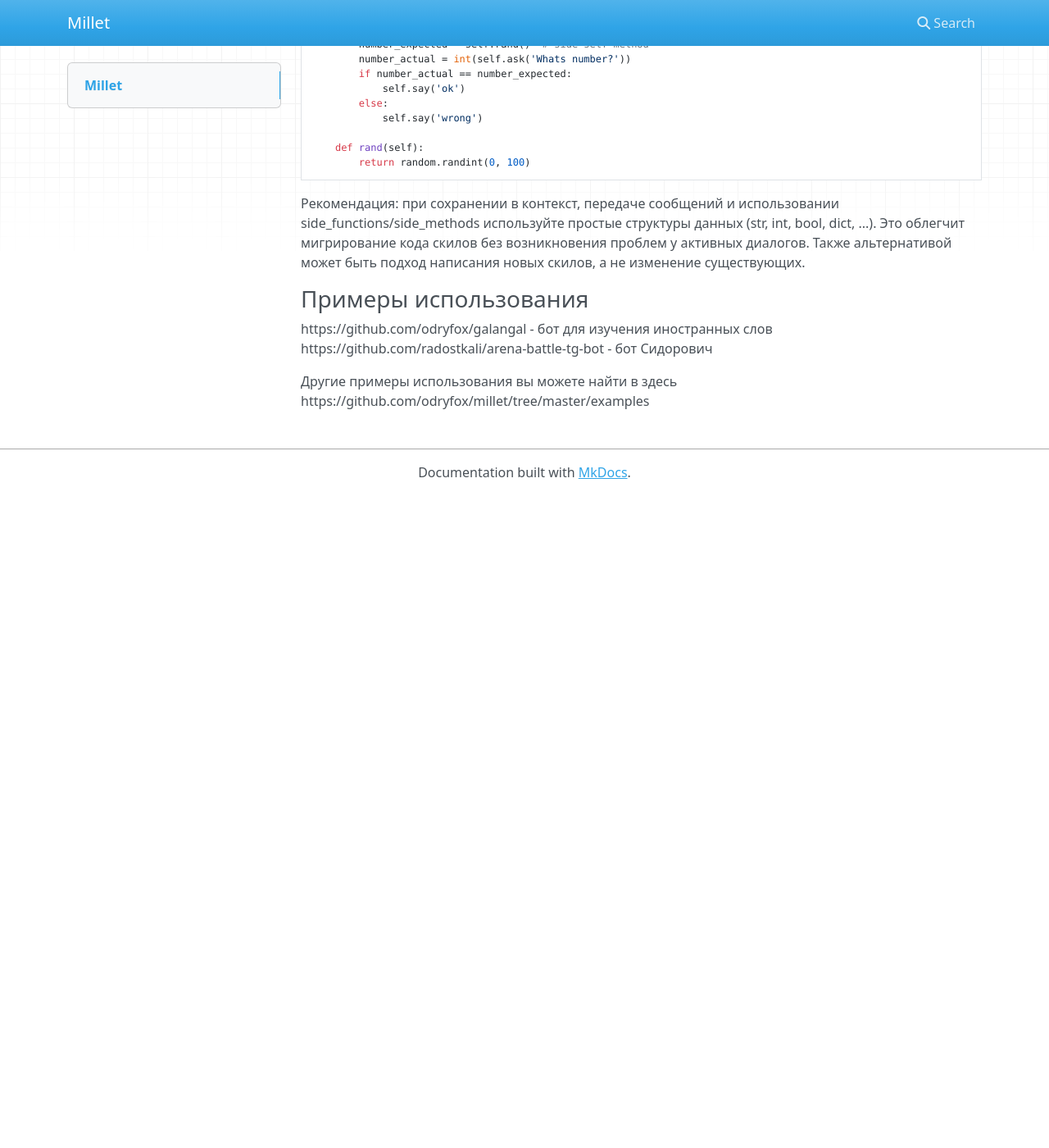
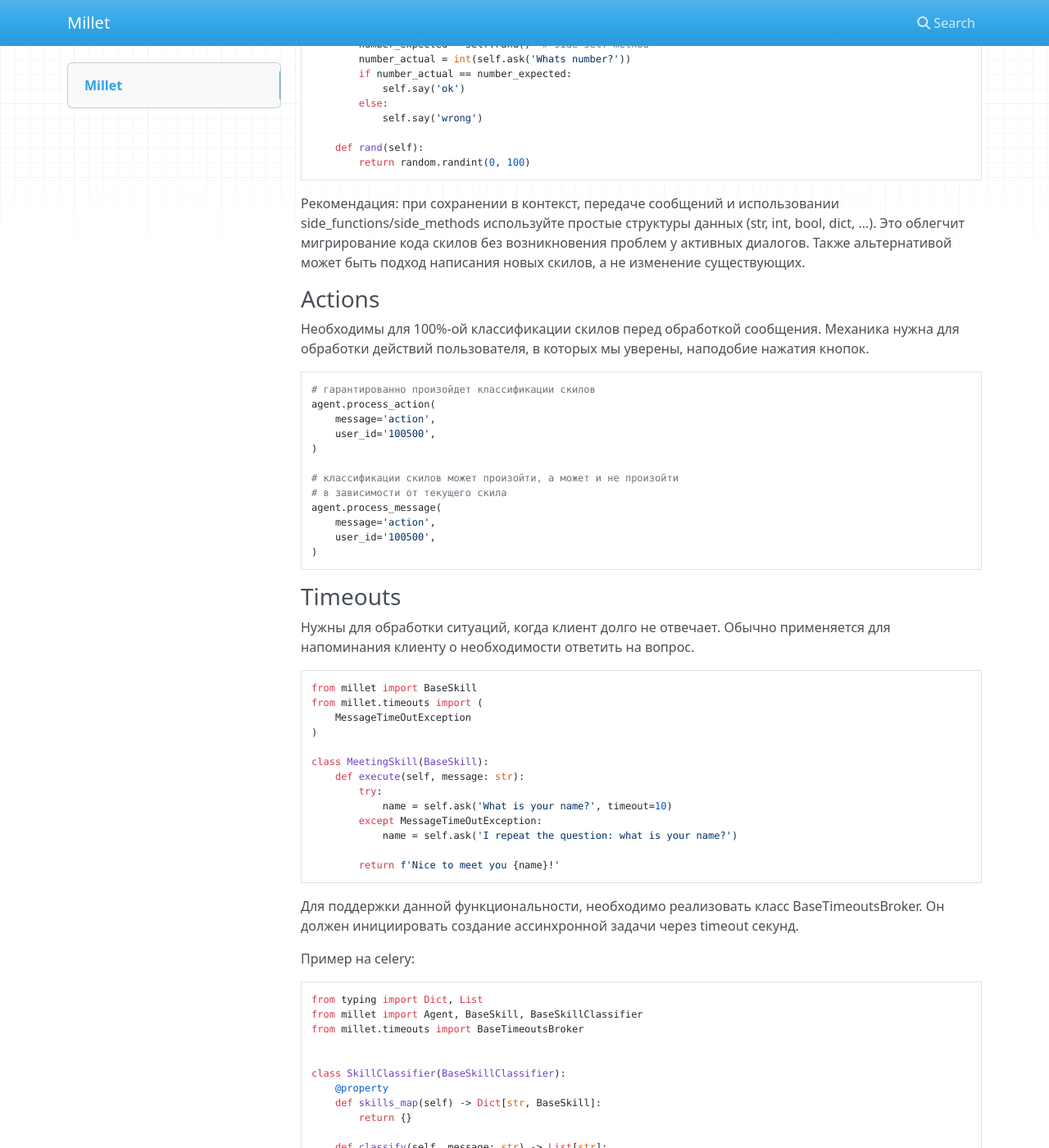
Before and after one commit to odryfox/millet, an MkDocs documentation site: the page built from docs/index.md, in a window 1280 px wide and 1400 px high, scrolled down 5489 px. Shown: the whole window at 82% size. Built offline with MkDocs 1.6.1, drawn with Linux system fonts in a browser that asks for light colours; nearby versions of some CDN libraries; before the commit the page ends 6093 px from its top, so only the background shows below that; some of the changed text lies outside the part shown.

Commit message:
Add process functions

````diff
--- a/docs/index.md
+++ b/docs/index.md
@@ -77,9 +77,9 @@ conversation = agent.conversation_with_user('100500')
 
 использование:
 ```shell
->>> conversation.query('Hello')
+>>> conversation.process_message('Hello')
 ['What is your name?']
->>> conversation.query('Bob')
+>>> conversation.process_message('Bob')
 ['Nice to meet you Bob!']
 ```
 
@@ -280,6 +280,80 @@ class NumberSkill(BaseSkill):
 Рекомендация: при сохранении в контекст, передаче сообщений и использовании side_functions/side_methods используйте простые структуры данных (str, int, bool, dict, ...). Это облегчит мигрирование кода скилов без возникновения проблем у активных диалогов. Также альтернативой может быть подход написания новых скилов, а не изменение существующих.
 
 
+### Actions
+Необходимы для 100%-ой классификации скилов перед обработкой сообщения. Механика нужна для обработки действий пользователя, в которых мы уверены, наподобие нажатия кнопок.
+```python
+# гарантированно произойдет классификации скилов
+agent.process_action(
+    message='action',
+    user_id='100500',
+)
+
+# классификации скилов может произойти, а может и не произойти
+# в зависимости от текущего скила
+agent.process_message(
+    message='action',
+    user_id='100500',
+)
+```
+
+
+### Timeouts
+Нужны для обработки ситуаций, когда клиент долго не отвечает.
+Обычно применяется для напоминания клиенту о необходимости ответить на вопрос.
+
+```python
+from millet import BaseSkill
+from millet.timeouts import (
+    MessageTimeOutException
+)
+
+class MeetingSkill(BaseSkill):
+    def execute(self, message: str):
+        try:
+            name = self.ask('What is your name?', timeout=10)
+        except MessageTimeOutException:
+            name = self.ask('I repeat the question: what is your name?')
+
+        return f'Nice to meet you {name}!'
+```
+
+Для поддержки данной функциональности, необходимо реализовать класс BaseTimeoutsBroker.
+Он должен инициировать создание ассинхронной задачи через timeout секунд.
+
+Пример на celery:
+```python
+from typing import Dict, List
+from millet import Agent, BaseSkill, BaseSkillClassifier
+from millet.timeouts import BaseTimeoutsBroker
+
+
+class SkillClassifier(BaseSkillClassifier):
+    @property
+    def skills_map(self) -> Dict[str, BaseSkill]:
+        return {}
+
+    def classify(self, message: str) -> List[str]:
+        return []
+
+skill_classifier = SkillClassifier()
+
+
+# @celery.task
+def agent_timeout_task(timeout_uid: str, user_id: str):
+    agent = Agent(skill_classifier=skill_classifier)
+    agent.process_timeout(timeout_uid=timeout_uid, user_id=user_id)
+
+
+class CeleryTimeoutsBroker(BaseTimeoutsBroker):
+    def execute(self, user_id: str, timeout: int, timeout_uid: str):
+        agent_timeout_task.apply_async((timeout_uid, user_id), countdown=timeout)
+
+
+celery_timeouts_broker = CeleryTimeoutsBroker()
+agent = Agent(skill_classifier=skill_classifier, timeouts_broker=celery_timeouts_broker)
+```
+
 ### Примеры использования
 https://github.com/odryfox/galangal - бот для изучения иностранных слов
 https://github.com/radostkali/arena-battle-tg-bot - бот Сидорович
````
Also changed, not shown: 6 other files.
